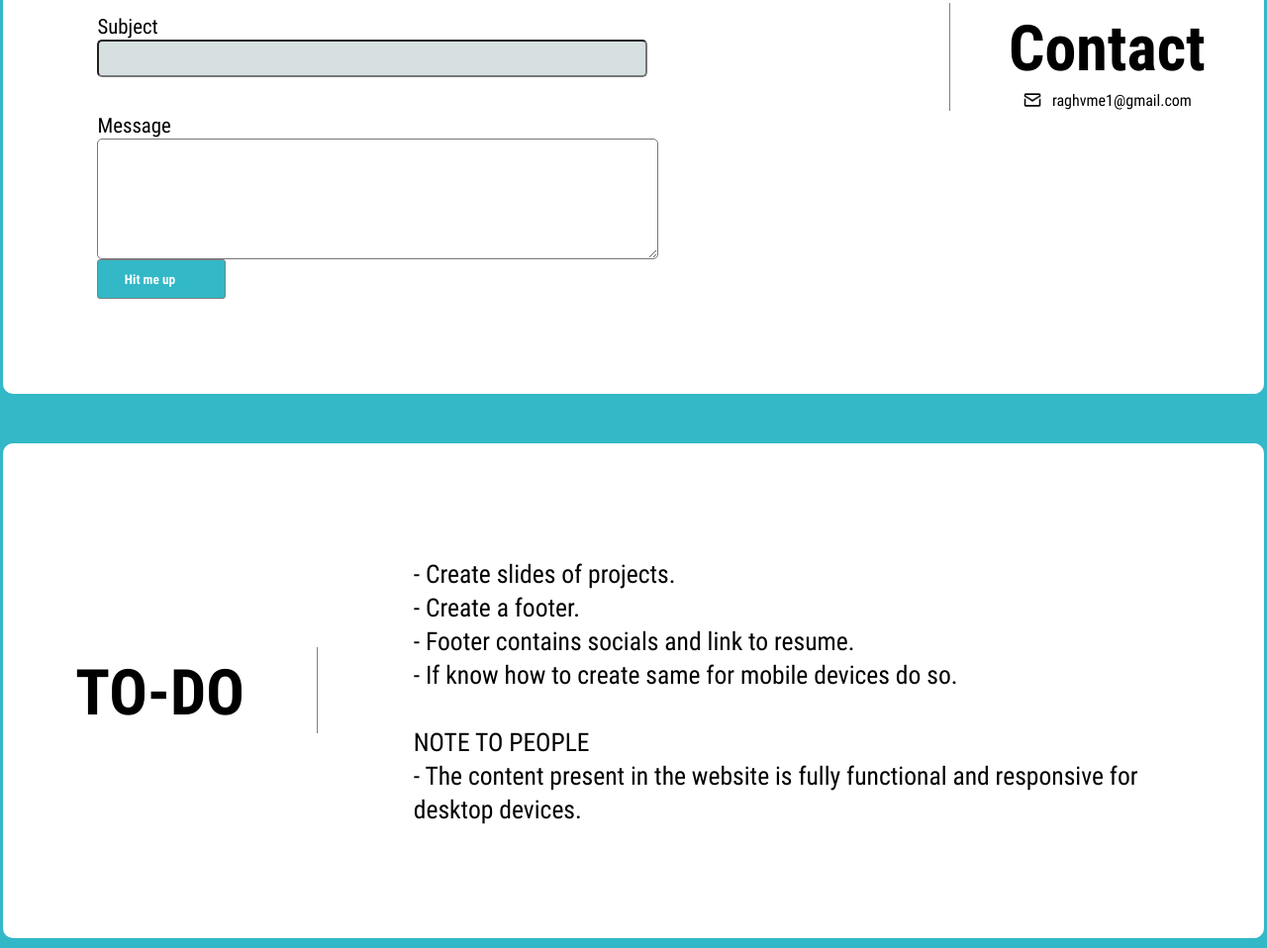
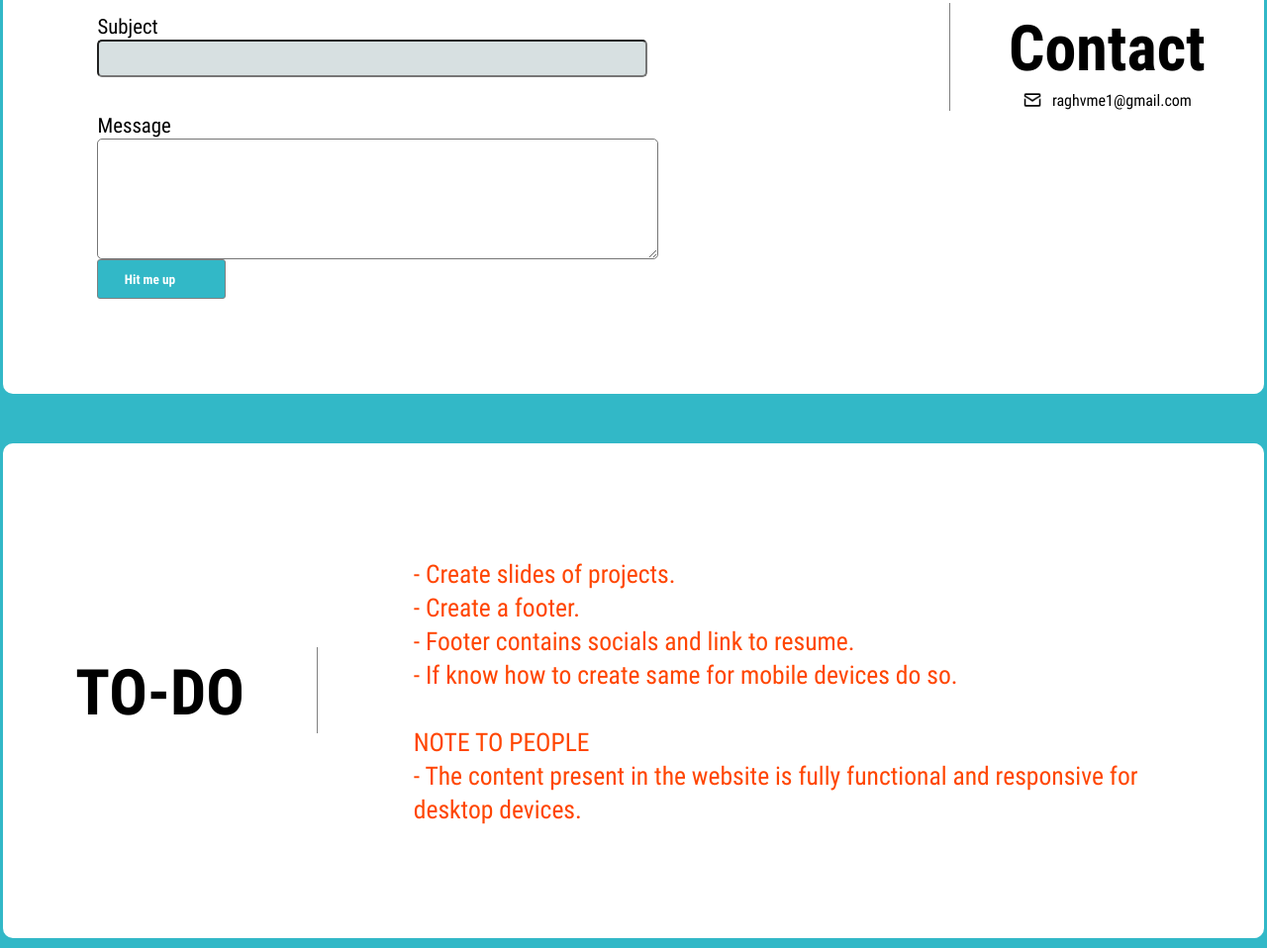
Before and after one commit to bene-volent/website, a website: page public/html/index.html in a window 1280 px wide. Shown: the part 1953-2911 px from the top of the page at 99% size. Drawn offline with Linux system fonts and the light colour scheme.

Commit message:
trying something

```diff
--- a/public/html/index.html
+++ b/public/html/index.html
@@ -126,7 +126,7 @@
                 <div class="text-4x1 flex-mode center-all text-2_5x1 font-def tp-heading tp-heading-right">
                     TO-DO
                 </div>
-                <div class="no-bold flex-mode center-all font-def tp-text" style="font-size: 1em">
+                <div class="no-bold flex-mode center-all font-def tp-text" style="font-size: 1em;color:orangered">
                     - Create slides of projects. <br>
                     - Create a footer. <br>
                     - Footer contains socials and link to resume. <br>
```
